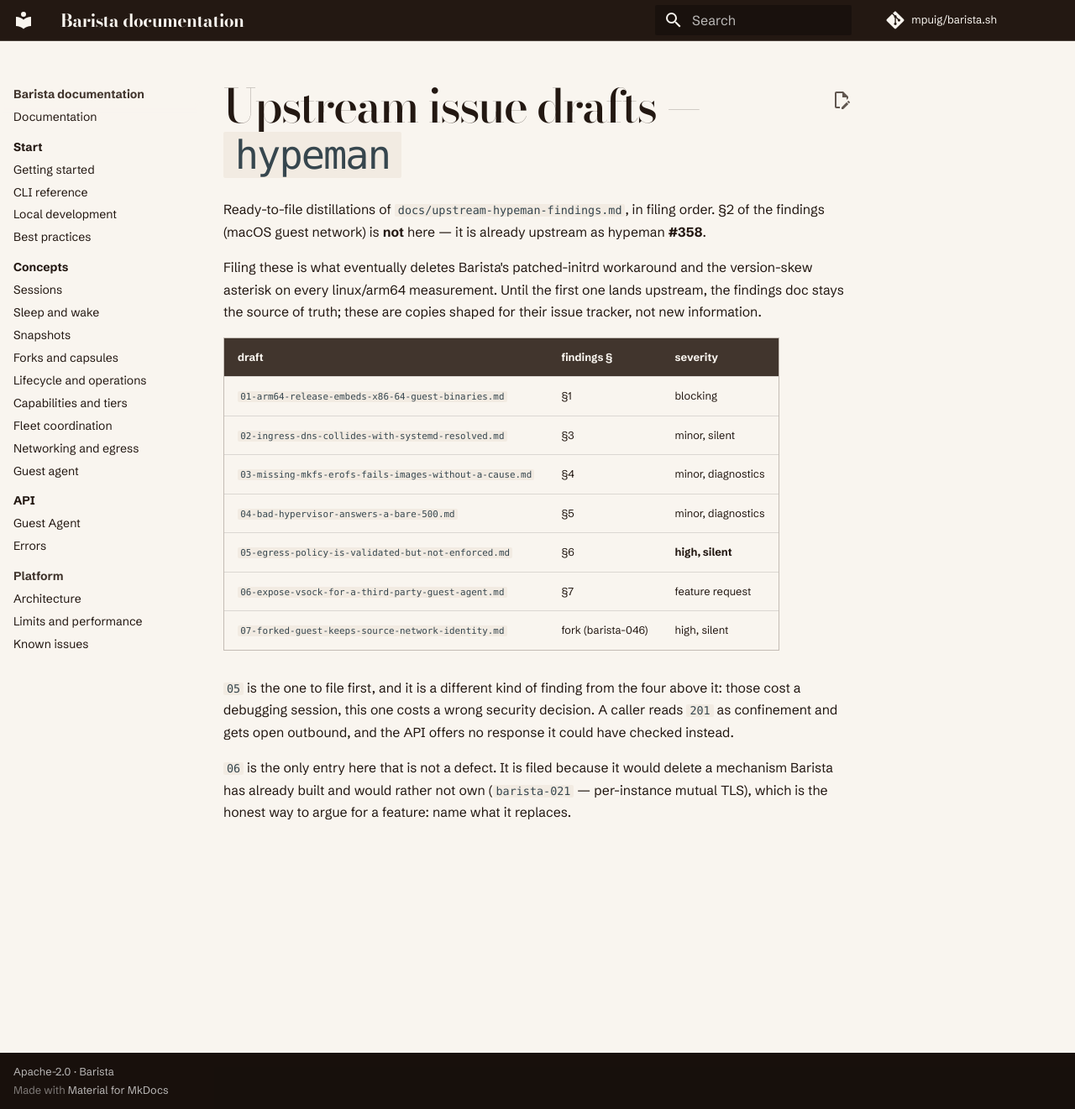
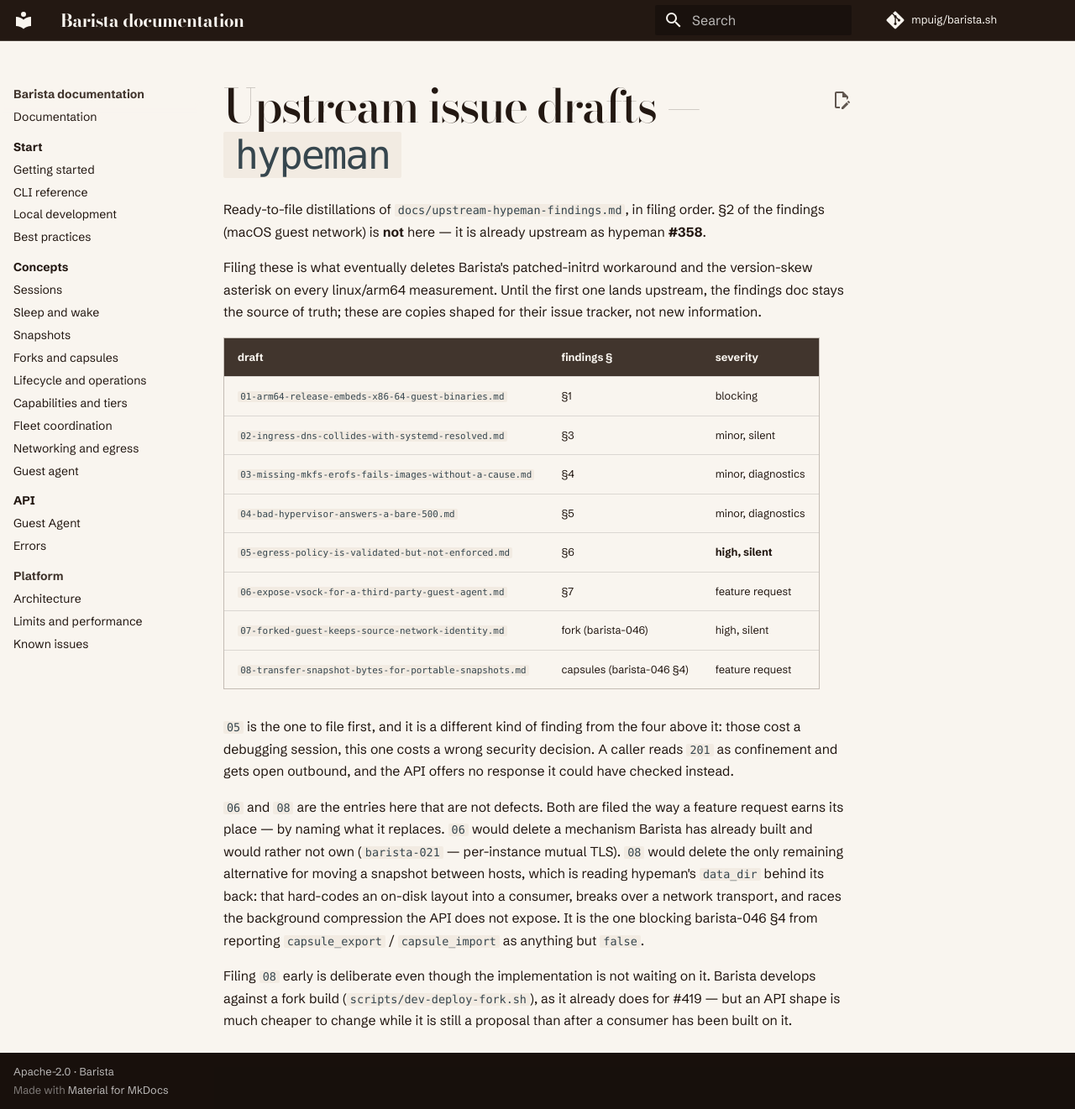
Before and after one commit to mpuig/barista.sh, an MkDocs documentation site: the page built from docs/upstream-issues/README.md, in a window 1280 px wide and 1321 px high. Shown: the whole window at 84% size. Built offline with MkDocs 1.6.1 and Material for MkDocs 9.7.7, drawn with Linux system fonts in a browser that asks for light colours; comment, search, counter and statistics services are not loaded.

Commit message:
docs: draft the upstream ask that unblocks capsules (hypeman snapshot bytes) (#53)
barista-046 §4 built the whole node-side capsule tier — staged object store,
content ids, verification, compatibility gating, restore-or-refuse — and it
reports capsule_export/capsule_import as false on the real substrate, because
hypeman's snapshot API moves no bytes. Six operations exist and all of them are
same-host: a snapshot is an id plus a directory on the server's data_dir, and
nothing reads it out or writes one in.

Drafted as an upstream issue rather than worked around. The workaround is
available — the node agent is co-located, so the files are right there — and it
is the wrong trade: it hard-codes hypeman's on-disk layout into a consumer,
breaks the moment the substrate is reached over the network (which the hosted
control plane already does, over mutual TLS), and races the background memory
compression the API does not expose.

The ask is two endpoints for export and a staged/commit trio for import, with
no new archive format: per-object access is what lets a consumer that
content-addresses each file deduplicate and verify independently.

The non-obvious constraint is written down where it will be read: compression
runs asynchronously *after* a snapshot is durable, so the memory file's bytes
change while its id does not. An export that does not state which form it
carries makes two exports of one snapshot produce two content ids — destroying
the determinism that makes a portable snapshot verifiable, which is a property
this repo asserts in its own tests.

```diff
--- a/docs/upstream-issues/README.md
+++ b/docs/upstream-issues/README.md
@@ -18,13 +18,24 @@
 | `05-egress-policy-is-validated-but-not-enforced.md` | §6 | **high, silent** |
 | `06-expose-vsock-for-a-third-party-guest-agent.md` | §7 | feature request |
 | `07-forked-guest-keeps-source-network-identity.md` | fork (barista-046) | high, silent |
+| `08-transfer-snapshot-bytes-for-portable-snapshots.md` | capsules (barista-046 §4) | feature request |
 
 `05` is the one to file first, and it is a different kind of finding from the
 four above it: those cost a debugging session, this one costs a wrong security
 decision. A caller reads `201` as confinement and gets open outbound, and the
 API offers no response it could have checked instead.
 
-`06` is the only entry here that is not a defect. It is filed because it would
+`06` and `08` are the entries here that are not defects. Both are filed the way
+a feature request earns its place — by naming what it replaces. `06` would
 delete a mechanism Barista has already built and would rather not own
-(`barista-021` — per-instance mutual TLS), which is the honest way to argue for
-a feature: name what it replaces.
+(`barista-021` — per-instance mutual TLS). `08` would delete the only remaining
+alternative for moving a snapshot between hosts, which is reading hypeman's
+`data_dir` behind its back: that hard-codes an on-disk layout into a consumer,
+breaks over a network transport, and races the background compression the API
+does not expose. It is the one blocking barista-046 §4 from reporting
+`capsule_export` / `capsule_import` as anything but `false`.
+
+Filing `08` early is deliberate even though the implementation is not waiting on
+it. Barista develops against a fork build (`scripts/dev-deploy-fork.sh`), as it
+already does for #419 — but an API shape is much cheaper to change while it is
+still a proposal than after a consumer has been built on it.
```
Also changed, not shown: docs/upstream-issues/08-transfer-snapshot-bytes-for-portable-snapshots.md (added, +134 -0 lines).
